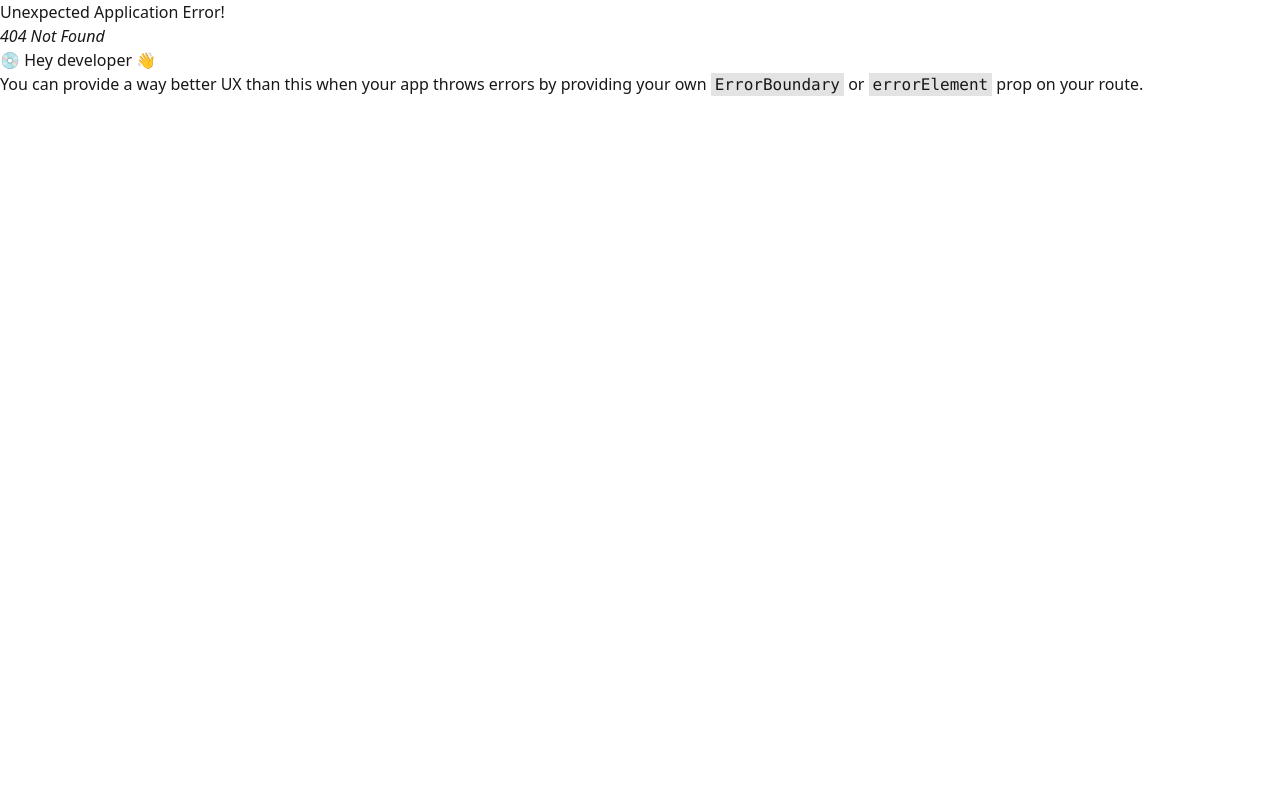
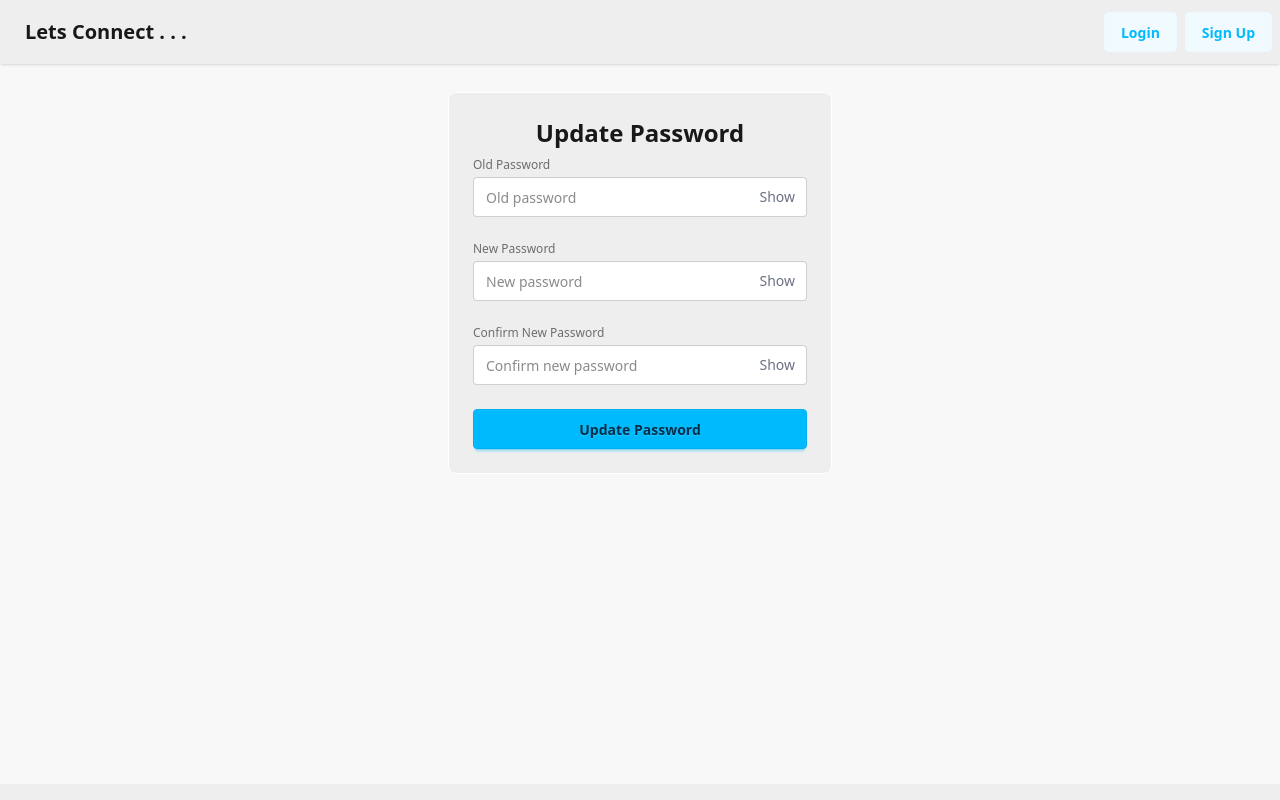
Before and after one commit to princeharshpal/Full-Stack-Dating-App, a React (Vite) app in the folder Frontend/: page /update-password in a window 1280 px wide. Before the commit this address had no page. Shown: the top 800 px of the page. Built offline with nearby package versions, Linux system fonts and the light colour scheme; no server answers.

Commit message:
password updation functionaity added

```diff
--- a/Frontend/src/Router.jsx
+++ b/Frontend/src/Router.jsx
@@ -12,6 +12,7 @@ import Feed from "./components/Feed/Feed";
 import Profile from "./components/Profile/Profile";
 import Connections from "./components/Connections";
 import Requests from "./components/Requests";
+import UpdatePass from "./components/UpdatePass";
 
 const router = createBrowserRouter(
   createRoutesFromElements(
@@ -19,18 +20,23 @@ const router = createBrowserRouter(
       <Route index element={<Home />} />
       <Route path="/login" element={<Login />} />
       <Route path="/signup" element={<SignUp />} />
-      <Route path="/feed"
-      // loader={Feed.loader}
-      element={<Feed />} />
+      <Route
+        path="/feed"
+        // loader={Feed.loader}
+        element={<Feed />}
+      />
       <Route path="/profile" loader={Profile.loader} element={<Profile />} />
       <Route
         path="/connections"
         loader={Connections.loader}
         element={<Connections />}
       />
-      <Route path="/requests"
-      // loader={Requests.loader}
-       element={<Requests />} />
+      <Route
+        path="/requests"
+        // loader={Requests.loader}
+        element={<Requests />}
+      />
+      <Route path="/update-password" element={<UpdatePass />} />
     </Route>
   )
 );
--- a/Frontend/src/components/Navbar.jsx
+++ b/Frontend/src/components/Navbar.jsx
@@ -109,6 +109,10 @@ const Navbar = () => {
                 </li>
 
                 <li>
+                  <Link to={"/update-password"}>Update Password</Link>
+                </li>
+
+                <li>
                   <button
                     onClick={() => setShowDeleteModal(true)}
                     className="text-red-500"
--- /dev/null
+++ b/Frontend/src/components/UpdatePass.jsx
@@ -0,0 +1,183 @@
+import React, { useState } from "react";
+import * as yup from "yup";
+import { useForm } from "react-hook-form";
+import { yupResolver } from "@hookform/resolvers/yup";
+import axios from "axios";
+import { useDispatch } from "react-redux";
+import { showToast } from "../store/toastSlice";
+import { useNavigate } from "react-router-dom";
+
+const validationSchema = yup.object({
+  oldPassword: yup
+    .string()
+    .required("Old password is required")
+    .min(6, "Minimum 6 characters")
+    .max(50, "Maximum 50 characters"),
+  newPassword: yup
+    .string()
+    .required("New password is required")
+    .min(6, "Minimum 6 characters")
+    .matches(/[A-Z]/, "Must include an uppercase letter")
+    .matches(/[a-z]/, "Must include a lowercase letter")
+    .matches(/[0-9]/, "Must include a number")
+    .matches(/[~`!@#$%^&*()_=+]/, "Must include a special character"),
+  confirmPassword: yup
+    .string()
+    .required("Please confirm your new password")
+    .oneOf([yup.ref("newPassword"), null], "Passwords do not match"),
+});
+
+const UpdatePass = () => {
+  const dispatch = useDispatch();
+  const navigate = useNavigate();
+
+  const [showOld, setShowOld] = useState(false);
+  const [showNew, setShowNew] = useState(false);
+  const [showConfirm, setShowConfirm] = useState(false);
+
+  const {
+    register,
+    handleSubmit,
+    setError,
+    reset,
+    formState: { errors, isSubmitting },
+  } = useForm({
+    resolver: yupResolver(validationSchema),
+    defaultValues: {
+      oldPassword: "",
+      newPassword: "",
+      confirmPassword: "",
+    },
+  });
+
+  const onSubmit = async (data) => {
+    try {
+      const res = await axios.patch(
+        `${import.meta.env.VITE_URL}/update-password`,
+        {
+          oldPassword: data.oldPassword,
+          newPassword: data.newPassword,
+        },
+        { withCredentials: true }
+      );
+
+      if (res.status === 200) {
+        dispatch(showToast({ message: res.data.message, type: "success" }));
+        reset();
+        navigate("/profile");
+      }
+    } catch (err) {
+      if (err.response && err.response.status === 401) {
+        dispatch(
+          showToast({ message: err.response.data.message, type: "error" })
+        );
+      } else {
+        dispatch(showToast({ message: "Something went wrong", type: "error" }));
+      }
+    }
+  };
+
+  return (
+    <div className="w-full h-full flex justify-center items-center">
+      <form
+        onSubmit={handleSubmit(onSubmit)}
+        className="w-96 bg-base-300 border border-base-100 p-6 rounded-box"
+      >
+        <p className="text-center font-semibold text-2xl mb-2">
+          Update Password
+        </p>
+
+        <div className="space-y-6">
+          <div>
+            <label className="fieldset-label text-xs mb-1" htmlFor="oldPass">
+              Old Password
+            </label>
+
+            <div className="relative">
+              <input
+                id="oldPass"
+                type={showOld ? "text" : "password"}
+                placeholder="Old password"
+                className="input w-full focus:outline-none pr-10"
+                {...register("oldPassword")}
+              />
+              <span
+                onClick={() => setShowOld(!showOld)}
+                className="absolute top-2.5 right-3 cursor-pointer text-sm text-gray-500"
+              >
+                {showOld ? "Hide" : "Show"}
+              </span>
+            </div>
+            {errors.oldPassword && (
+              <p className="text-xs text-red-500">
+                {errors.oldPassword.message}
+              </p>
+            )}
+          </div>
+
+          <div>
+            <label className="fieldset-label text-xs mb-1" htmlFor="newPass">
+              New Password
+            </label>
+            <div className="relative">
+              <input
+                id="newPass"
+                type={showNew ? "text" : "password"}
+                placeholder="New password"
+                className="input w-full focus:outline-none pr-10"
+                {...register("newPassword")}
+              />
+              <span
+                onClick={() => setShowNew(!showNew)}
+                className="absolute top-2.5 right-3 cursor-pointer text-sm text-gray-500"
+              >
+                {showNew ? "Hide" : "Show"}
+              </span>
+            </div>
+            {errors.newPassword && (
+              <p className="text-xs text-red-500">
+                {errors.newPassword.message}
+              </p>
+            )}
+          </div>
+
+          <div>
+            <label className="fieldset-label text-xs mb-1" htmlFor="confPass">
+              Confirm New Password
+            </label>
+            <div className="relative">
+              <input
+                id="confPass"
+                type={showConfirm ? "text" : "password"}
+                placeholder="Confirm new password"
+                className="input w-full focus:outline-none pr-10"
+                {...register("confirmPassword")}
+              />
+              <span
+                onClick={() => setShowConfirm(!showConfirm)}
+                className="absolute top-2.5 right-3 cursor-pointer text-sm text-gray-500"
+              >
+                {showConfirm ? "Hide" : "Show"}
+              </span>
+            </div>
+            {errors.confirmPassword && (
+              <p className="text-xs text-red-500">
+                {errors.confirmPassword.message}
+              </p>
+            )}
+          </div>
+
+          <button
+            type="submit"
+            className="w-full btn btn-info"
+            disabled={isSubmitting}
+          >
+            {isSubmitting ? "Updating..." : "Update Password"}
+          </button>
+        </div>
+      </form>
+    </div>
+  );
+};
+
+export default UpdatePass;
```
Also changed, not shown: 1 other file (tests, documents, lock files or other folders).
